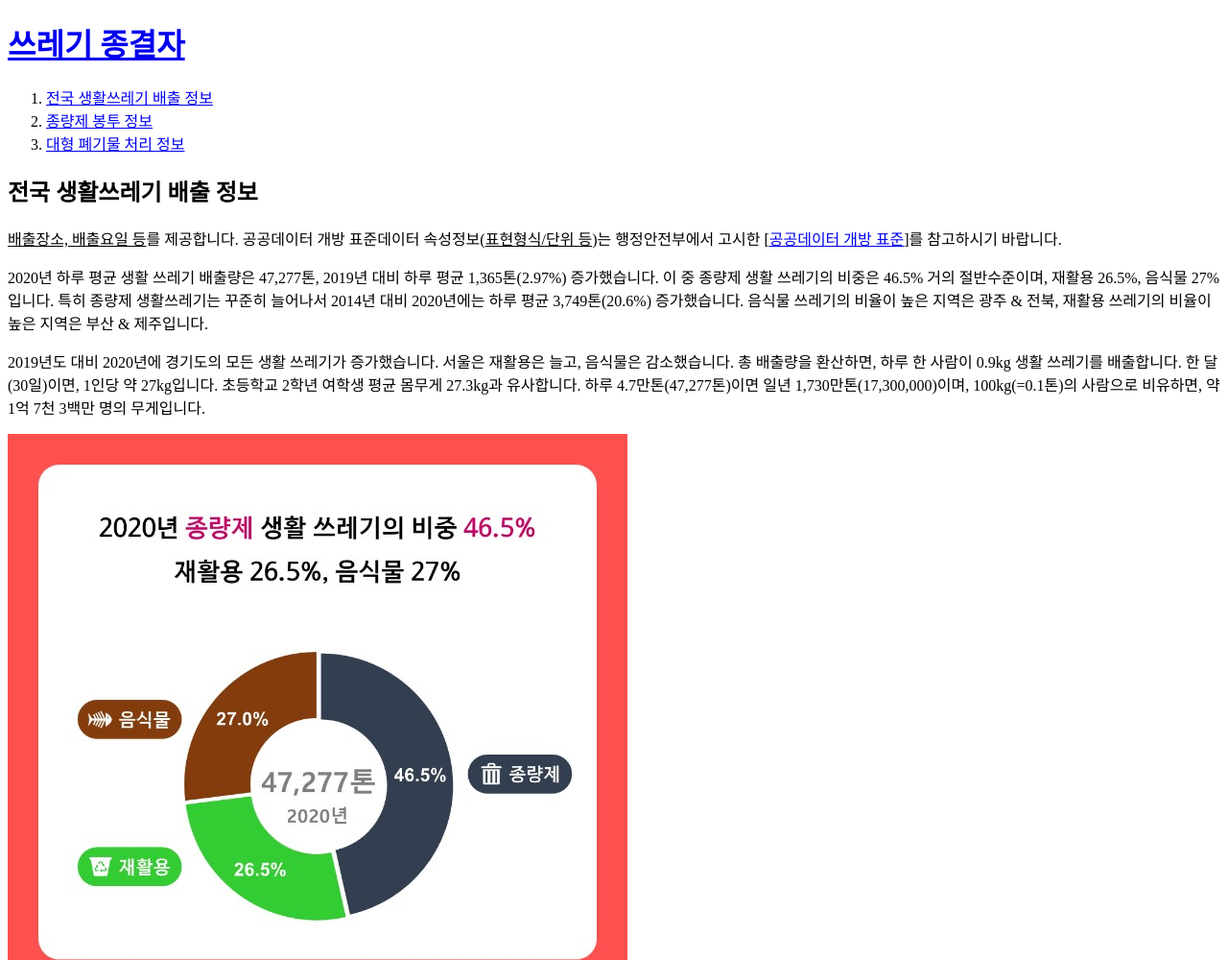
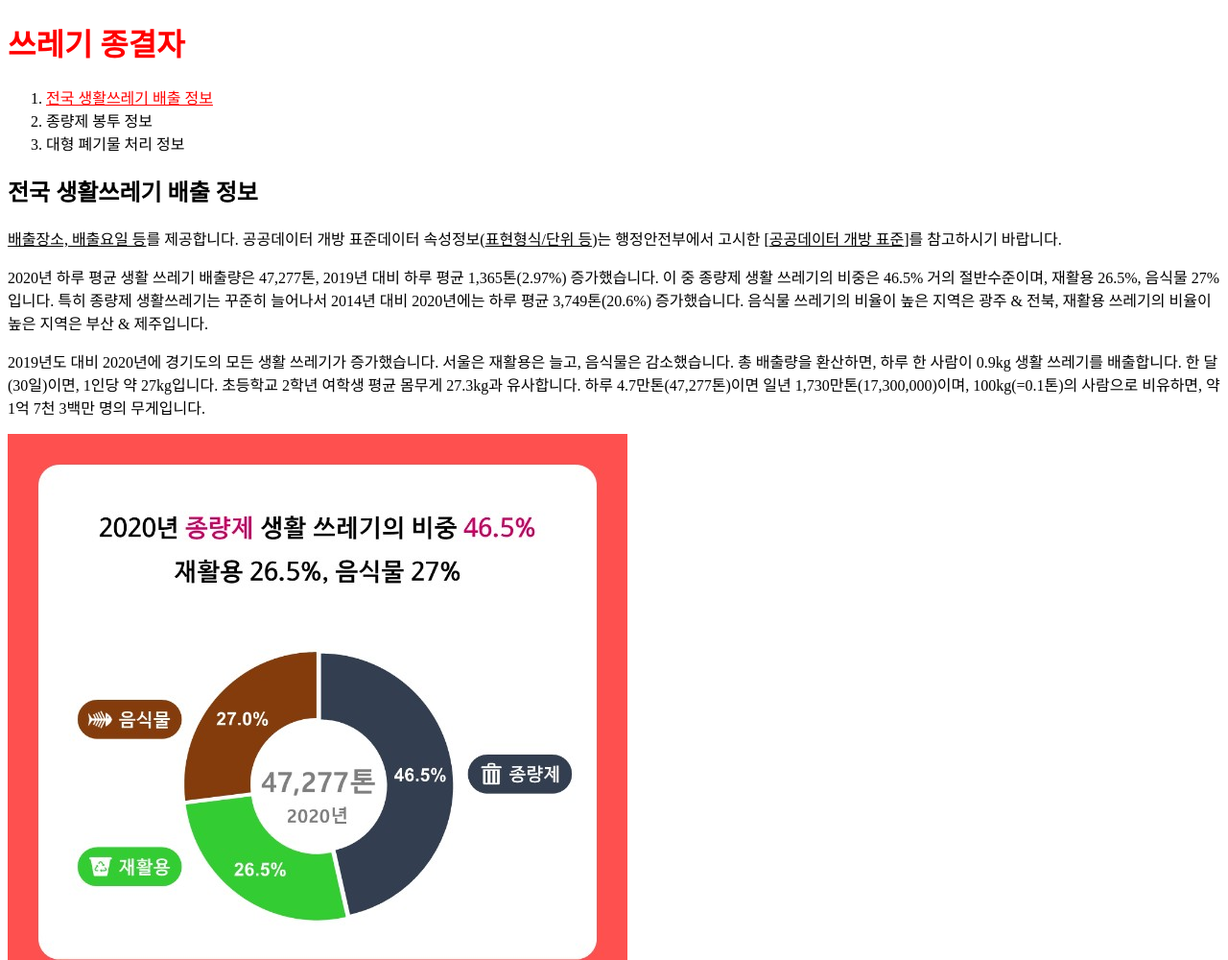
Before and after one commit to Seojinlucia/trash, a plain HTML site: page 1.html in a window 1280 px wide. Shown: the top 1000 px of the page at 96% size. Drawn offline with Linux system fonts and the light colour scheme; a script that the page names is missing.

Commit message:
Add files via upload

```diff
--- a/1.html
+++ b/1.html
@@ -3,12 +3,21 @@
 <head>
 <title>TRASH1 - trash</title>
 <meta charset="utf-8">
+<style>
+ a {
+   color:black;
+   text-decoration: none;
+ }
+</style>
+
 </head>
 
+
 <body>
-  <h1><a href="index.html"> 쓰레기 종결자</a></h1>
+  <h1><a href="index.html"><font color="red"> 쓰레기 종결자</font></a></h1>
   <ol>
-    <li><a href="1.html"> 전국 생활쓰레기 배출 정보</a></li>
+    <li><a href="1.html"
+        style="color:red;text-decoration:underline"> 전국 생활쓰레기 배출 정보</a></li>
     <li><a href="2.html"> 종량제 봉투 정보</a></li>
     <li><a href="3.html"> 대형 폐기물 처리 정보</a></li>
   </ol>
```
Also changed, not shown: 2.html (+10 -2 lines), 3.html (+10 -2 lines), index.html (+14 -7 lines).
